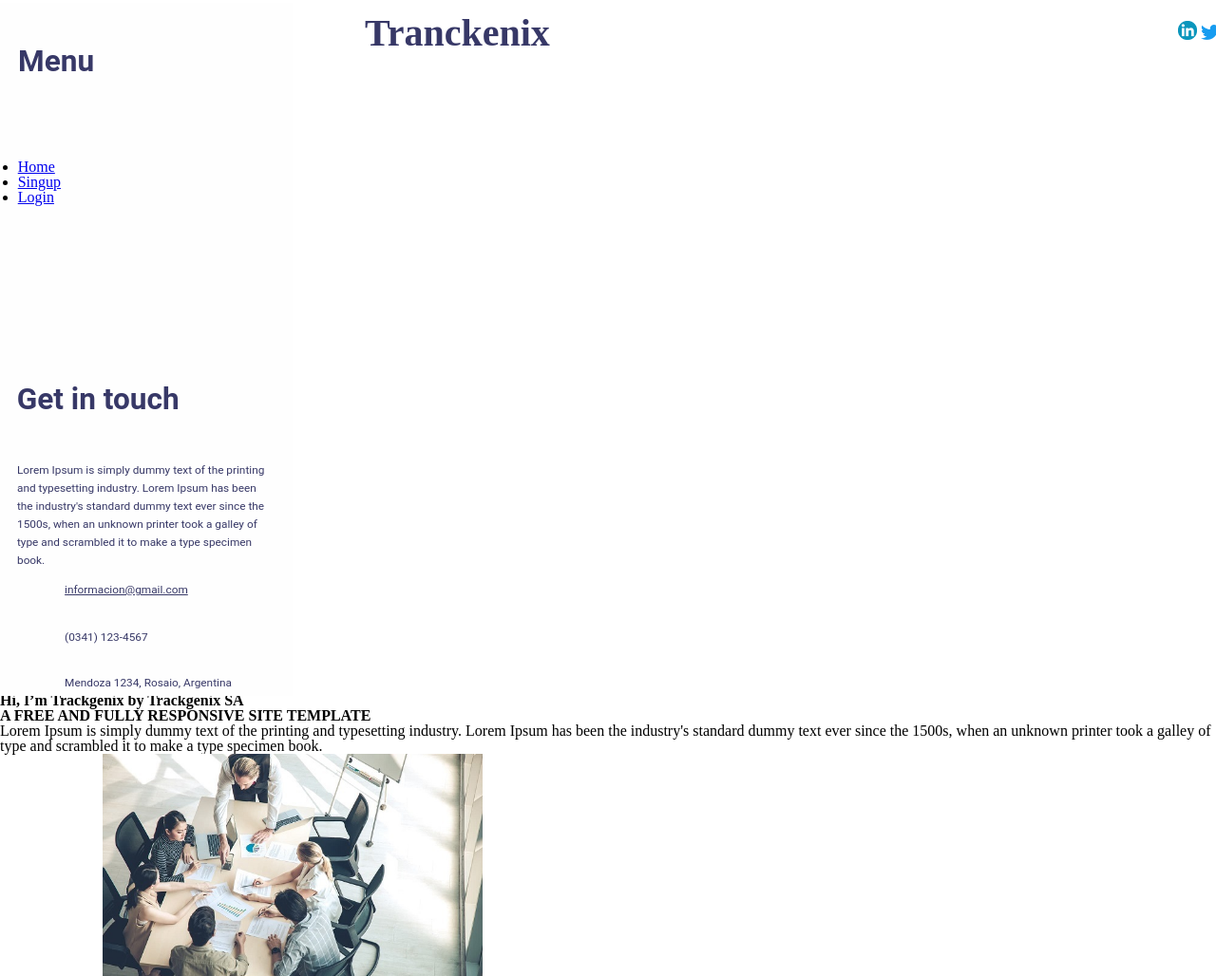
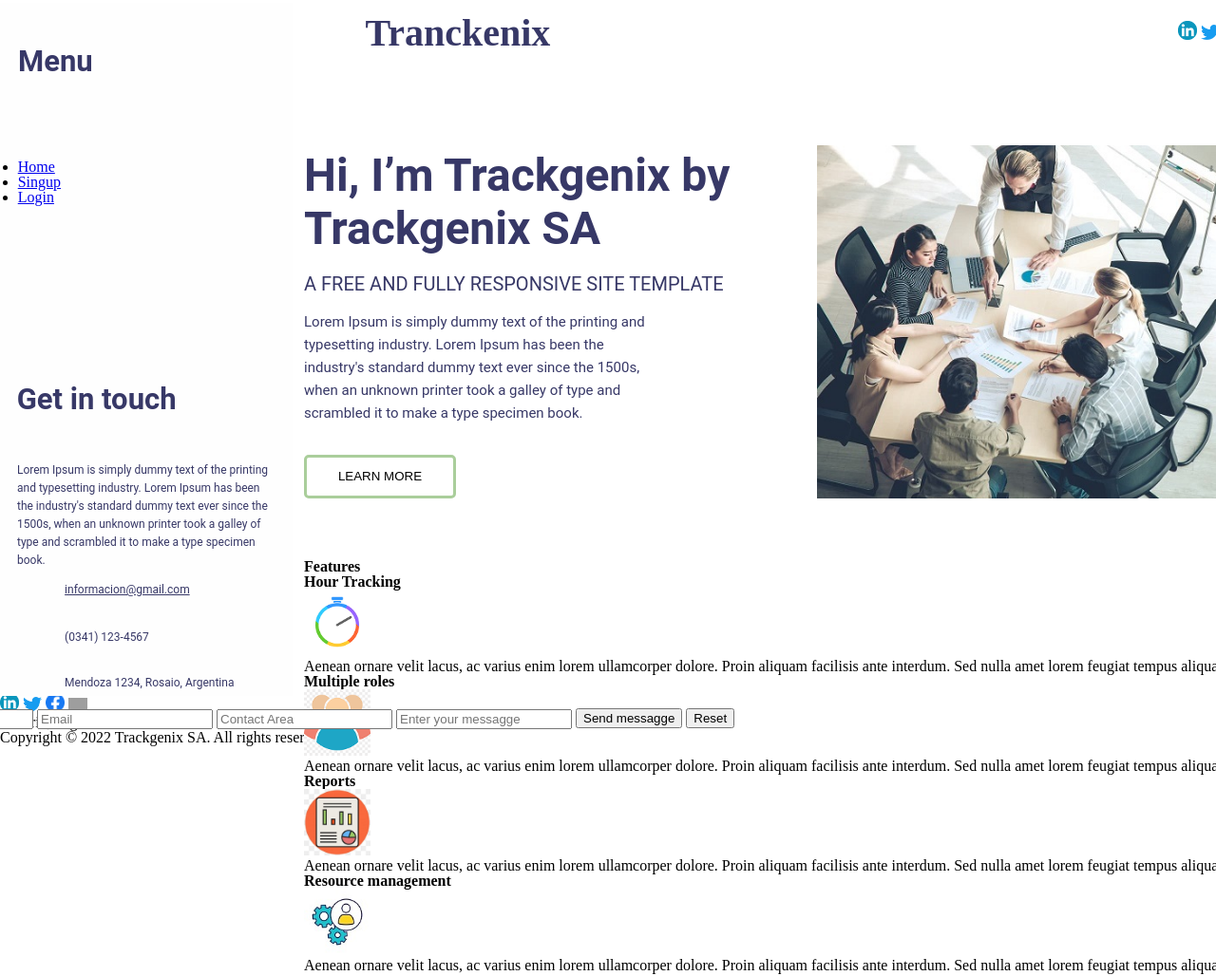
Before and after one commit to Shirley1702/BaSP-M2022-Etapa-1, a plain HTML site: page Semana-03/index.html in a window 1280 px wide. Shown: the top 1028 px of the page at 95% size. Drawn offline with Linux system fonts and the light colour scheme; grey boxes are pictures that could not be loaded.

Commit message:
change of id to class and div

```diff
--- a/Semana-03/index.html
+++ b/Semana-03/index.html
@@ -60,7 +60,7 @@
                 Mendoza 1234, Rosaio, Argentina
             </p>
         </aside>
-        <section>
+        <section class="hello">
             <h2>Hi, I’m Trackgenix by Trackgenix SA</h2>
             <h3>A FREE AND FULLY RESPONSIVE SITE TEMPLATE</h3>
             <p>
@@ -73,9 +73,8 @@
             <button>LEARN MORE</button>
             <img src="img/meeting.jpg" width="400"/>
         </section>
-        <hr>
-        <section>
-            <h3>Functionalities</h3>
+        <section class="features">
+            <h3>Features</h3>
             <h4>Hour Tracking</h4>
             <img src="img/Hour Tracking.png" width="70"/>
             <p>
@@ -105,8 +104,7 @@
                 amet lorem feugiat tempus aliquam.
             </p>
         </section>
-        <hr>
-        <section>
+        <section class="why">
             <h3>Why Choose us?</h3>
             <h4>Productivity Booster</h4>
             <img src="img/productivity-booster.jpg" width="100"/>
@@ -137,7 +135,7 @@
                 Nunc vitae odio tincidunt, vestibulum odio quis, eleifend eros.
             </p>
         </section>
-        <hr>
+        <section class="contact">
             <h3>Contact</h3>
             <form>
                 <label for="name"></label>
@@ -155,8 +153,8 @@
                     Reset
                 </button>
             </form>
-        <hr>
-        <section>
+        </section>
+        <section class="history">
             <h3>Our History</h3>
             <h4>Our Beginings</h4>
             <p>
@@ -208,8 +206,7 @@
                 semper nibh dictum et.
             </p>
         </section>
-        <hr>
-        <section>
+        <section class="options">
             <h3>Products</h3>
             <ol>
                 <li>
@@ -256,7 +253,6 @@
                 </li>
             </ol>
         </section>
-        <hr>
         <footer>
             <a href="#">
                 <img src="img/linkedin.png" width="20"/>
--- a/Semana-03/style.css
+++ b/Semana-03/style.css
@@ -8,7 +8,7 @@ header {
 
 h1 {
     position: absolute;
-    left: calc(50% - 199px/2 - 391.5px);
+    left: calc(50% - 199px/2 - 391px);
     font-size: 40px;
     line-height: 47px;
     color: #373867;
@@ -40,7 +40,7 @@ aside {
     font-family: 'Roboto';
     font-style: normal;
     font-weight: 700;
-    font-size: 31.579px;
+    font-size: 31px;
     line-height: 37px;
     color: #373867;
 }
@@ -53,7 +53,7 @@ aside {
     font-family: 'Roboto';
     font-style: normal;
     font-weight: 700;
-    font-size: 31.579px;
+    font-size: 31px;
     line-height: 37px;
     color: #373867;
 }
@@ -73,7 +73,7 @@ aside {
     font-family: 'Roboto';
     font-style: normal;
     font-weight: 400;
-    font-size: 11.8421px;
+    font-size: 12px;
     line-height: 19px;
     color: #373867;
 }
@@ -86,7 +86,7 @@ aside {
     font-family: 'Roboto';
     font-style: normal;
     font-weight: 400;
-    font-size: 11.8421px;
+    font-size: 12px;
     line-height: 19px;
     color: #373867;
 }
@@ -99,7 +99,7 @@ aside {
     font-family: 'Roboto';
     font-style: normal;
     font-weight: 400;
-    font-size: 11.8421px;
+    font-size: 12px;
     line-height: 19px;
     color: #373867;
 }
@@ -112,7 +112,106 @@ aside {
     font-family: 'Roboto';
     font-style: normal;
     font-weight: 400;
-    font-size: 11.8421px;
+    font-size: 12px;
     line-height: 19px;
     color: #373867;
 }
+.hello {
+    position: absolute;
+    width: 1110px;
+    height: 372px;
+    left: 320px;
+    top: 153px;
+}
+.hello h2 {
+    position: absolute;
+    width: 476px;
+    height: 104px;
+    left: 0px;
+    top: 4px;
+    font-family: 'Roboto';
+    font-style: normal;
+    font-weight: 700;
+    font-size: 48px;
+    line-height: 56px;
+    color: #373867;
+}
+.hello h3 {
+    position: absolute;
+    width: 453px;
+    height: 23px;
+    left: 0px;
+    top: 135px;
+    font-family: 'Roboto';
+    font-style: normal;
+    font-weight: 400;
+    font-size: 20px;
+    line-height: 23px;
+    color: #373867;
+}
+.hello p {
+    position: absolute;
+    width: 378px;
+    height: 120px;
+    left: 0px;
+    top: 174px;
+    font-family: 'Roboto';
+    font-style: normal;
+    font-weight: 400;
+    font-size: 15px;
+    line-height: 24px;
+    color: #373867;
+    }
+.hello img {
+
+    position: absolute;
+    width: 570px;
+    height: 372px;
+    left: 540px;
+    top: 0px;
+}
+.hello button {
+    position: absolute;
+    left: 0%;
+    right: 85.59%;
+    top: 87.63%;
+    bottom: 0%;
+    background: #FFFFFF;
+    border: 3px solid #AACE9B;
+    box-sizing: border-box;
+    border-radius: 5px;
+}
+.features {
+    position: absolute;
+    width: 1110px;
+    height: 378px;
+    left: 320px;
+    top: 589px;
+}
+.why {
+    position: absolute;
+    width: 1110px;
+    height: 442px;
+    left: 320px;
+    top: 1048px;
+}
+.contact {
+    position: absolute;
+    width: 1110px;
+    height: 432px;
+    right: 320px;
+}
+.history {
+    position: absolute;
+    width: 1110px;
+    height: 567px;
+    left: 320px;
+    top: 2056px;
+}
+.options {
+    position: absolute;
+    width: 1110px;
+    height: 120px;
+    left: 320px;
+    top: 2681px;
+}
```
Lines whose indentation alone changed are shown as unchanged.
